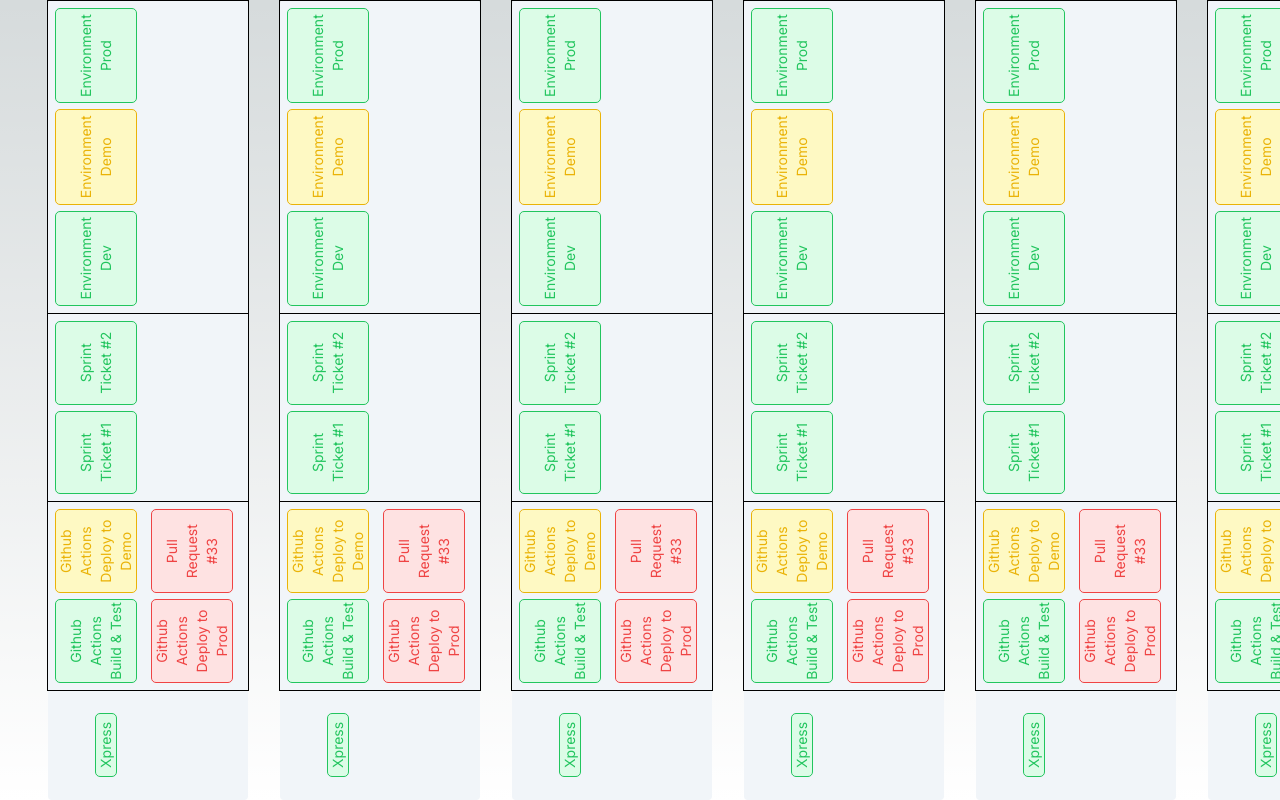
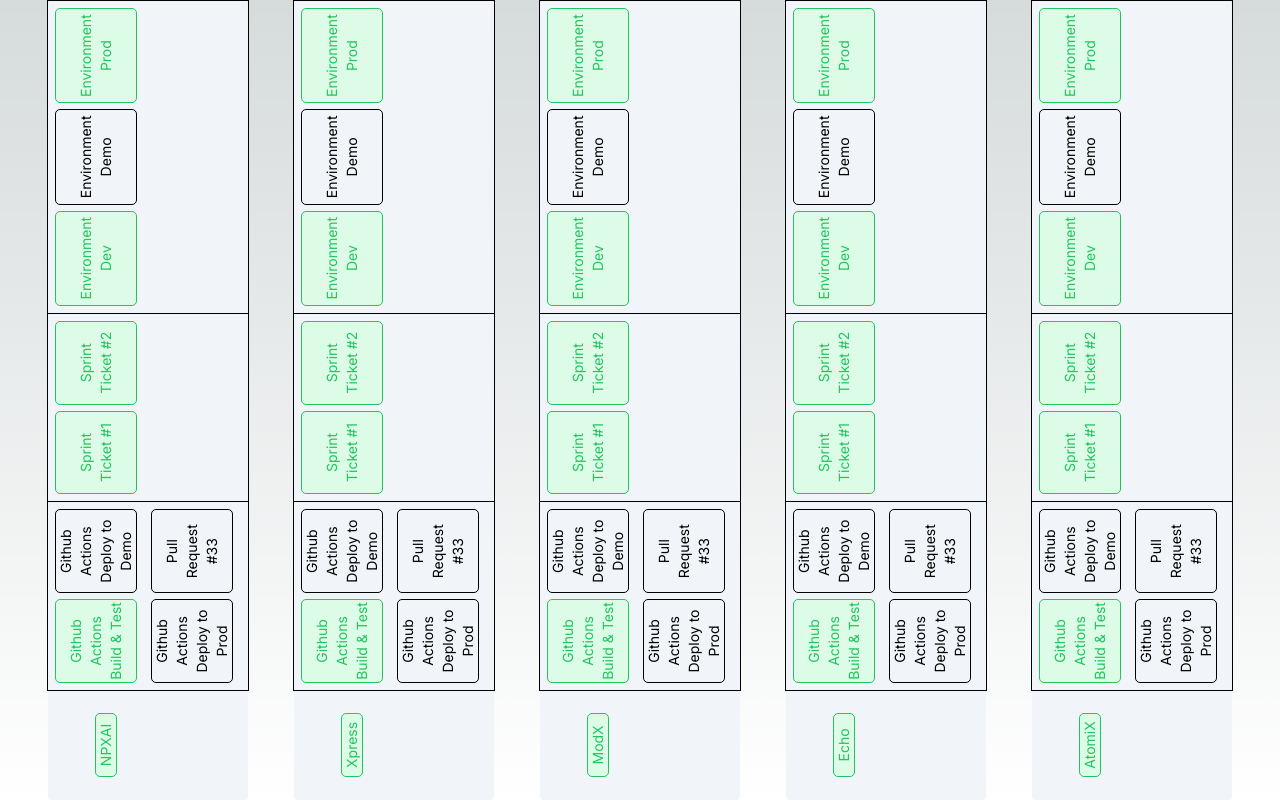
Before and after one commit to kennethkvs/Windows, a Next.js app: page / in a window 1280 px wide. Built offline with nearby package versions, Linux system fonts and the light colour scheme.

Commit message:
Add Status Component

```diff
--- a/src/app/page.js
+++ b/src/app/page.js
@@ -3,12 +3,13 @@
 import { Card } from "@/components/Card";
 
 export default function Home() {
-  const numCards = 100;
+  const numCards = 5;
+  const projectNames = ["NPXAI", "Xpress", "ModX", "Echo", "AtomiX"];
   return (
     <main className="flex min-h-screen items-center justify-between gap-8 overflow-y-hidden p-12">
       {/* Render 10 cards */}
       {Array.from(Array(numCards).keys()).map((i) => (
-        <Card key={i} />
+        <Card key={i} name={projectNames[i]}/>
       ))}
     </main>
   );
--- a/src/components/Card.jsx
+++ b/src/components/Card.jsx
@@ -1,7 +1,8 @@
 import { motion } from "framer-motion";
 import React from "react";
+import { Status } from "@/components/Status";
 
-export const Card = () => {
+export const Card = (props) => {
   return (
     <motion.div
       className="mx-[-300px]"
@@ -12,50 +13,27 @@ export const Card = () => {
       <div className="flex min-h-[200px] min-w-[800px] border-separate rotate-[270deg] flex-row rounded bg-slate-100 text-black">
         <div className=" mb-12 ml-6 mr-6 mt-12 w-1/12 text-center">
           <div className="rounded bg-green-100 text-center text-sm text-green-500 outline outline-1 outline-green-500">
-            Xpress
+            {props.name}
           </div>
         </div>
         <div className="grid-flow-column mr-[1px] grid w-3/12 grid-cols-2 gap-2 p-2 outline outline-1">
-          <div className="flex max-h-20 items-center justify-center rounded bg-green-100 text-center text-sm text-green-500 outline outline-1 outline-green-500">
-            Github Actions <br />
-            Build & Test
-          </div>
-          <div className="flex max-h-20 items-center justify-center rounded bg-yellow-100 text-center text-sm text-yellow-500 outline outline-1 outline-yellow-500">
-            Github Actions <br />
-            Deploy to Demo
-          </div>
-          <div className="flex max-h-20 items-center justify-center rounded bg-red-100 text-center text-sm text-red-500 outline outline-1 outline-red-500">
-            Github Actions <br />
-            Deploy to Prod
-          </div>
-          <div className="flex max-h-20 items-center justify-center rounded bg-red-100 text-center text-sm text-red-500 outline outline-1 outline-red-500">
-            Pull Request <br />
-            #33
-          </div>
+          <Status text1="Github Actions" text2="Build & Test" color="green" />
+          <Status
+            text1="Github Actions"
+            text2="Deploy to Demo"
+            color="yellow"
+          />
+          <Status text1="Github Actions" text2="Deploy to Prod" color="red" />
+          <Status text1="Pull Request" text2="#33" color="red" />
         </div>
         <div className="grid-flow-column mr-[1px] grid w-3/12 grid-cols-2 gap-2 p-2 outline outline-1">
-          <div className="flex max-h-20 items-center justify-center rounded bg-green-100 text-center text-sm text-green-500 outline outline-1 outline-green-500">
-            Sprint <br />
-            Ticket #1
-          </div>
-          <div className="flex max-h-20 items-center justify-center rounded bg-green-100 text-center text-sm text-green-500 outline outline-1 outline-green-500">
-            Sprint <br />
-            Ticket #2
-          </div>
+          <Status text1="Sprint" text2="Ticket #1" color="green" />
+          <Status text1="Sprint" text2="Ticket #2" color="green" />
         </div>
         <div className="grid-flow-column mr-[1px] grid w-5/12 grid-cols-3 gap-2 p-2 outline outline-1">
-          <div className="flex max-h-20 items-center justify-center rounded bg-green-100 text-center text-sm text-green-500 outline outline-1 outline-green-500">
-            Environment <br />
-            Dev
-          </div>
-          <div className="flex max-h-20 items-center justify-center rounded bg-yellow-100 text-center text-sm text-yellow-500 outline outline-1 outline-yellow-500">
-            Environment <br />
-            Demo
-          </div>
-          <div className="flex max-h-20 items-center justify-center rounded bg-green-100 text-center text-sm text-green-500 outline outline-1 outline-green-500">
-            Environment <br />
-            Prod
-          </div>
+          <Status text1="Environment" text2="Dev" color="green" />
+          <Status text1="Environment" text2="Demo" color="yellow" />
+          <Status text1="Environment" text2="Prod" color="green" />
         </div>
       </div>
     </motion.div>
--- /dev/null
+++ b/src/components/Status.jsx
@@ -0,0 +1,12 @@
+import React from "react";
+
+export const Status = (props) => {
+  return (
+    <div
+      className={`bg-${props.color}-100 flex max-h-20 items-center justify-center rounded text-center text-sm text-${props.color}-500 outline outline-1 outline-${props.color}-500`}
+    >
+      {props.text1} <br />
+      {props.text2}
+    </div>
+  );
+};
```
Also changed, not shown: 1 other file (tests, documents, lock files or other folders).
